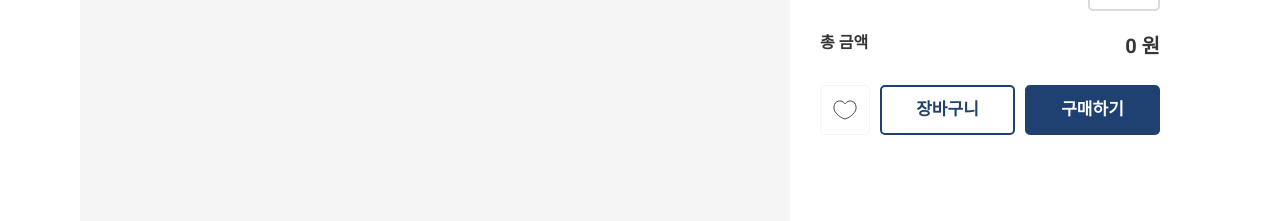
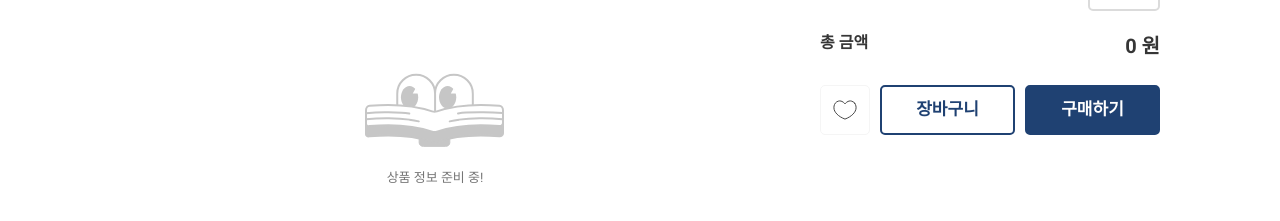
Before and after one commit to yunajoe/front_bookstore-README, a Next.js app: page /bookdetail/1 in a window 1280 px wide. Shown: the part 1372-1593 px from the top of the page. Built offline with nearby package versions, Linux system fonts and the light colour scheme; no server answers.

Commit message:
faet: 상세 정보 디자인 구현

```diff
--- a/src/components/book/bookInformation/bookInformation.tsx
+++ b/src/components/book/bookInformation/bookInformation.tsx
@@ -1,13 +1,40 @@
 /** 상품 상세페이지 상품정보에 들어갈 서브 컴포넌트
  *
  */
-function BookInformation() {
+
+import Image from 'next/image';
+
+import BookDetailImg from '@/components/card/bookDetailCard/bookDetailImg';
+import BookCharacterGray from 'public/icons/BookCharacterGray.svg';
+
+interface BookInformationProps {
+  bookImgUrl?: string;
+  description?: string;
+}
+function BookInformation({ bookImgUrl, description }: BookInformationProps) {
+  if (!description) {
+    return (
+      <section className="flex max-h-[792px] min-h-[589px] w-full min-w-330 max-w-[710px] flex-col gap-20">
+        <h2 className="text-[22px] font-bold text-gray-4">상품 정보</h2>
+
+        <p className="flex-center flex-col gap-20 py-80 text-[13px] text-gray-3">
+          <Image
+            src={BookCharacterGray}
+            alt="상품 정보 준비 중"
+            width={150}
+            height={90}
+          />
+          <span>상품 정보 준비 중!</span>
+        </p>
+      </section>
+    );
+  }
+
   return (
-    <section className="flex flex-col gap-20">
+    <section className="flex max-h-[792px] min-h-[589px] w-full min-w-330 max-w-[710px] flex-col gap-20">
       <h2 className="text-[22px] font-bold text-gray-4">상품 정보</h2>
-      <div className="max-h-792px min-h-[589px] w-full min-w-330 max-w-[710px] bg-gray-5">
-        상품 정보를 넣을 곳.
-      </div>
+      <BookDetailImg imageUrl={bookImgUrl} />
+      <p className="text-[13px] text-gray-3">{description}</p>
     </section>
   );
 }
--- a/src/pages/bookdetail/[bookId].tsx
+++ b/src/pages/bookdetail/[bookId].tsx
@@ -35,7 +35,7 @@ export default function BookDetailPage() {
     },
   });
   let bookData = data?.data;
-
+  console.log(bookData);
   // 로그인 한 상태라면 찜 여부 체크하기
   const { data: bookmarkData } = useGetIsBookmarked({
     bookId: String(bookId),
@@ -94,7 +94,12 @@ export default function BookDetailPage() {
       <div className="flex-center w-full max-w-[1200px] flex-col">
         <section className="tablet:flex-center mobile:flex-center mb-100 flex w-full gap-30 p-40 pt-120 mobile:p-19 mobile:pt-40">
           <div className="w-[100%] min-w-330 max-w-[710px]">
-            {location === 'information' && <BookInformation />}
+            {location === 'information' && (
+              <BookInformation
+                bookImgUrl={bookData?.bookImgUrl}
+                description={bookData?.description}
+              />
+            )}
             {location === 'review' && (
               <Review
                 bookId={bookId as string}
```
Also changed, not shown: public/icons/BookCharacterGray.svg (added).
